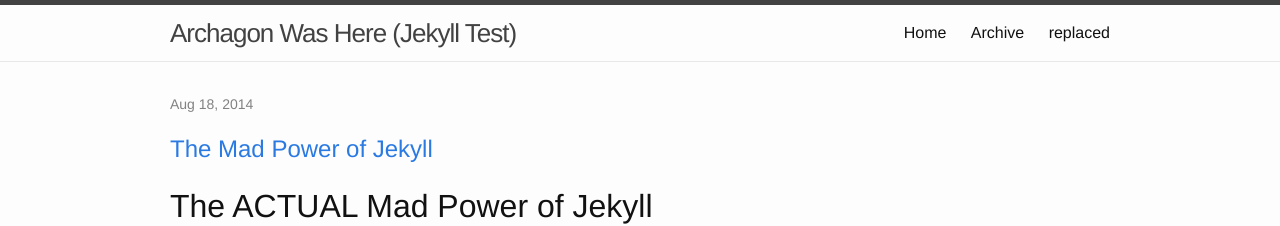
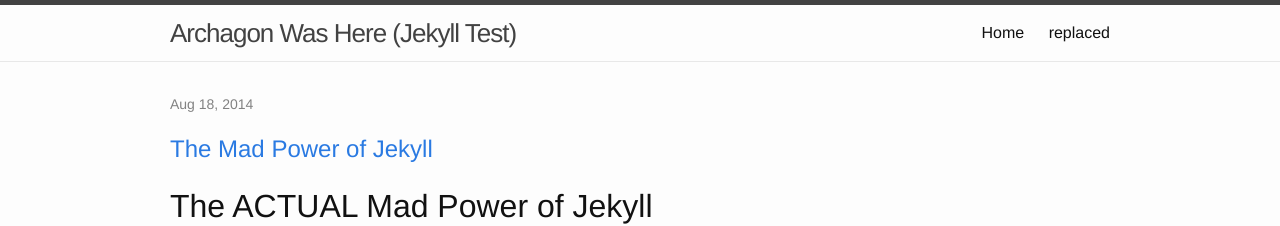
Before and after one commit to archagon/archagon.net, a Jekyll site: the page built from index.html, in a window 1280 px wide and 900 px high. Shown: the top 226 px of the window. Built offline with Jekyll 4.4.1, drawn with Linux system fonts in a browser that asks for light colours.

Commit message:
Better header.

```diff
--- a/_includes/header.html
+++ b/_includes/header.html
@@ -14,8 +14,7 @@
       </a>
 
       <div class="trigger">
-        <a class="page-link" href="{{ site.baseurl }}">Home</a>
-        <a class="page-link" href="{{ "archive.html" | prepend: site.baseurl }}">Archive</a>
+        <a class="page-link" href="{{ site.baseurl }}/">Home</a>
         {% for page in site.pages %}
           {% if page.title %}
           <a class="page-link" href="{{ page.url | prepend: site.baseurl }}">{{ page.title }}</a>
```
